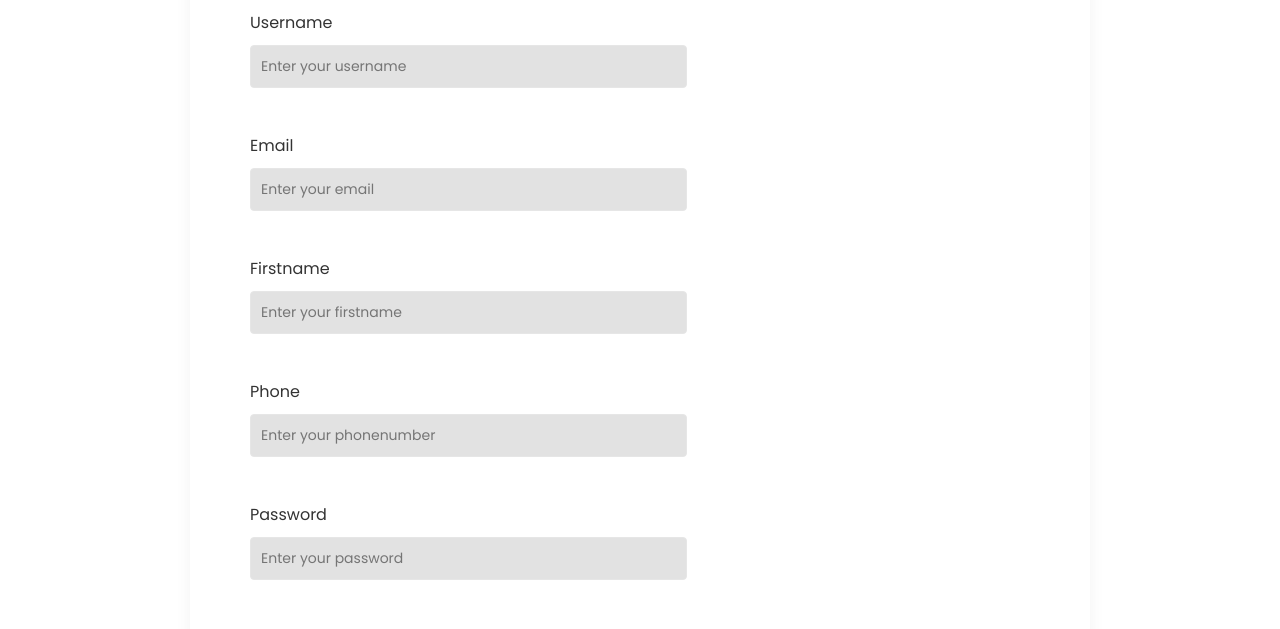
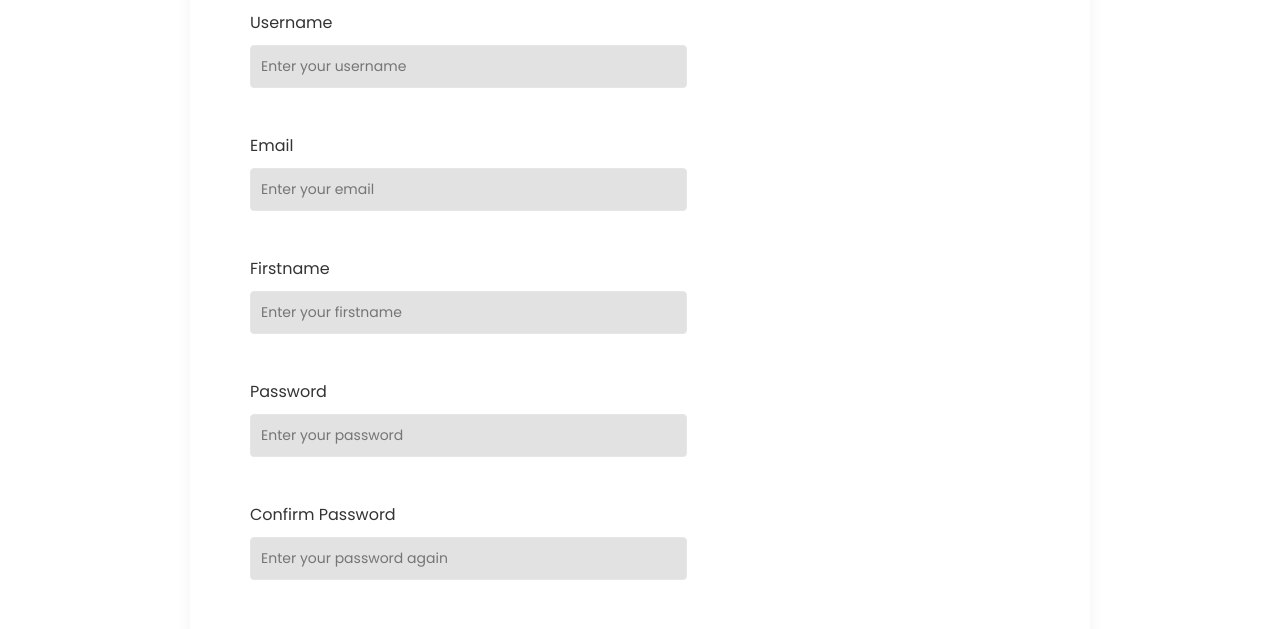
Before and after one commit to Patriciaschneiderbzz/LB02-studyhelp, a website: page studyhelp/www/registration/registration.html in a window 1280 px wide. Shown: the part 145-774 px from the top of the page. Drawn offline with nearby package versions, Linux system fonts and the light colour scheme.

Commit message:
everything

```diff
--- a/studyhelp/www/registration/registration.html
+++ b/studyhelp/www/registration/registration.html
@@ -84,11 +84,7 @@
                     <small>Error message</small>
                 </div>
 
-                <div class="form-control">
-                    <label for='telefon'>Phone</label>
-                    <input type="tel" id="telefon" placeholder="Enter your phonenumber">
-                    <small>Error message</small>
-                </div>
+
 
                 <div class="form-control">
                     <label for='password'>Password</label>
```
